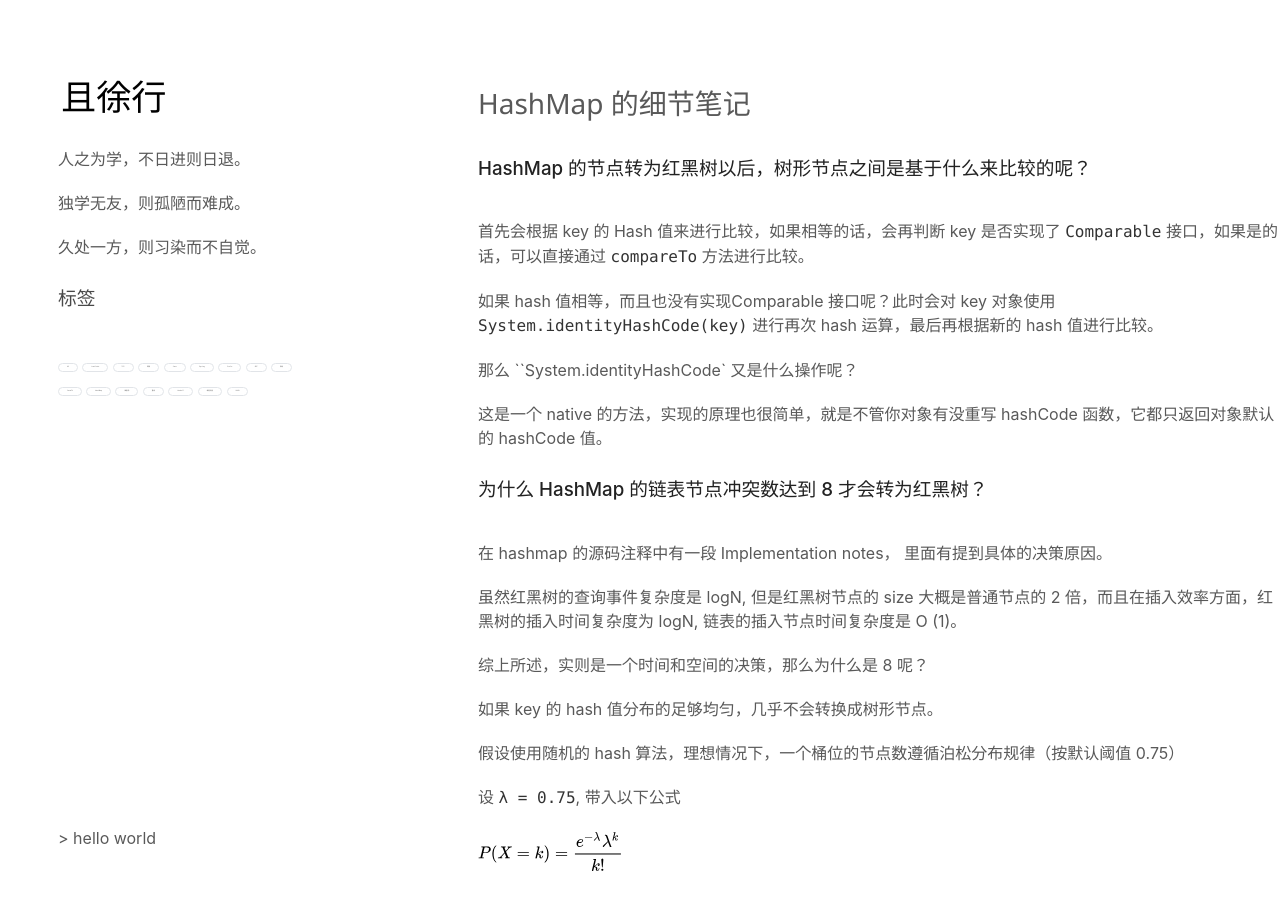
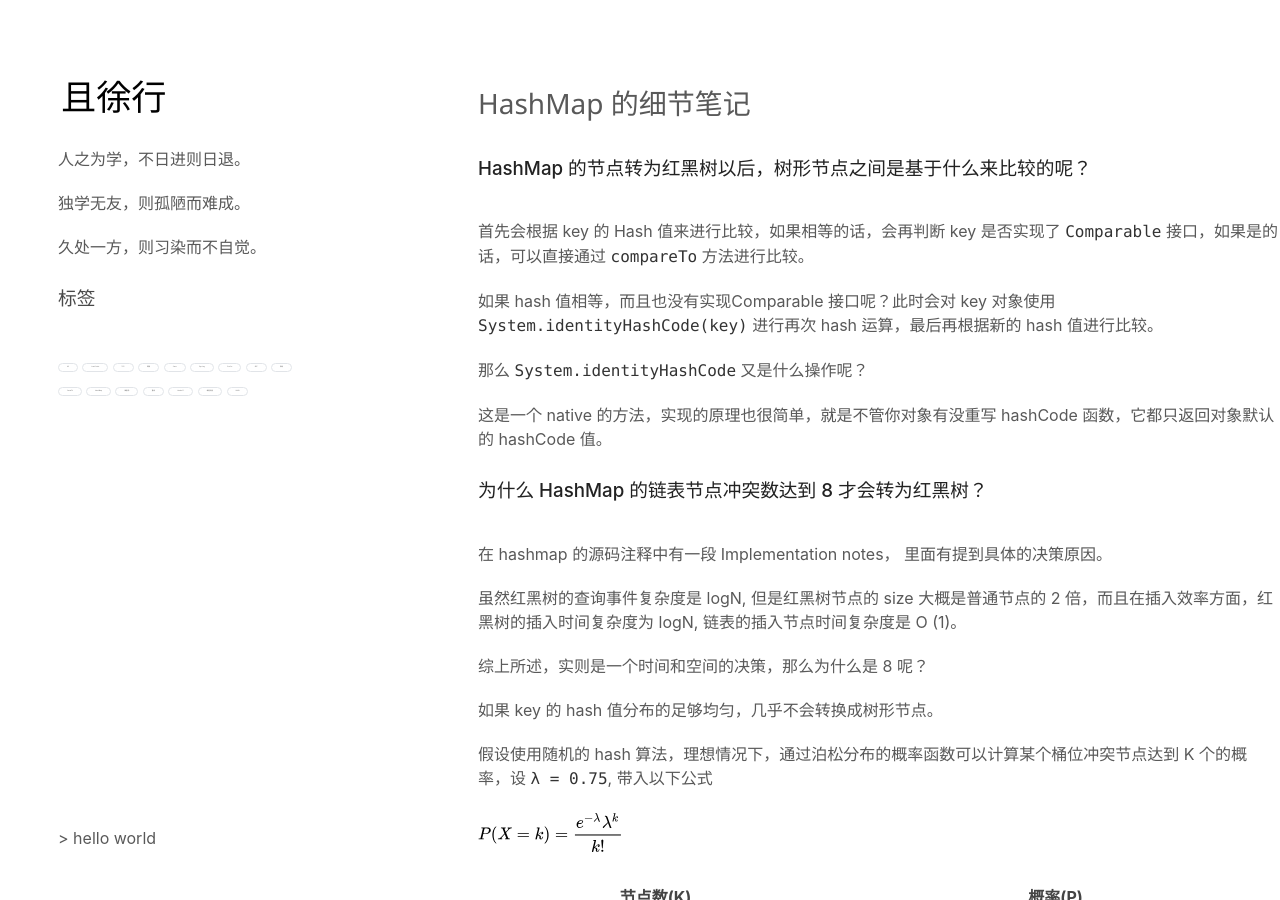
Before and after one commit to vran-dev/vran-dev.github.io, a Jekyll site: the page built from _articles/hashmap-some-detail/hashmap-some-detail.md, in a window 1280 px wide and 900 px high. Built offline with Jekyll 4.4.1, drawn with Linux system fonts in a browser that asks for light colours; comment, search, counter and statistics services are not loaded.

Commit message:
fix(hashmap): typo

```diff
--- a/_articles/hashmap-some-detail/hashmap-some-detail.md
+++ b/_articles/hashmap-some-detail/hashmap-some-detail.md
@@ -14,7 +14,7 @@
 
 如果 hash 值相等，而且也没有实现Comparable 接口呢？此时会对 key 对象使用 `System.identityHashCode(key)` 进行再次 hash 运算，最后再根据新的 hash 值进行比较。
 
-那么 ``System.identityHashCode` 又是什么操作呢？
+那么 `System.identityHashCode` 又是什么操作呢？
 
 这是一个 native 的方法，实现的原理也很简单，就是不管你对象有没重写 hashCode 函数，它都只返回对象默认的 hashCode 值。
 
@@ -30,9 +30,7 @@
 
 如果 key 的 hash 值分布的足够均匀，几乎不会转换成树形节点。
 
-假设使用随机的 hash 算法，理想情况下，一个桶位的节点数遵循泊松分布规律（按默认阈值 0.75）
-
-设 `λ = 0.75`, 带入以下公式
+假设使用随机的 hash 算法，理想情况下，通过泊松分布的概率函数可以计算某个桶位冲突节点达到 K 个的概率，设 `λ = 0.75`, 带入以下公式
 
 
 
```
